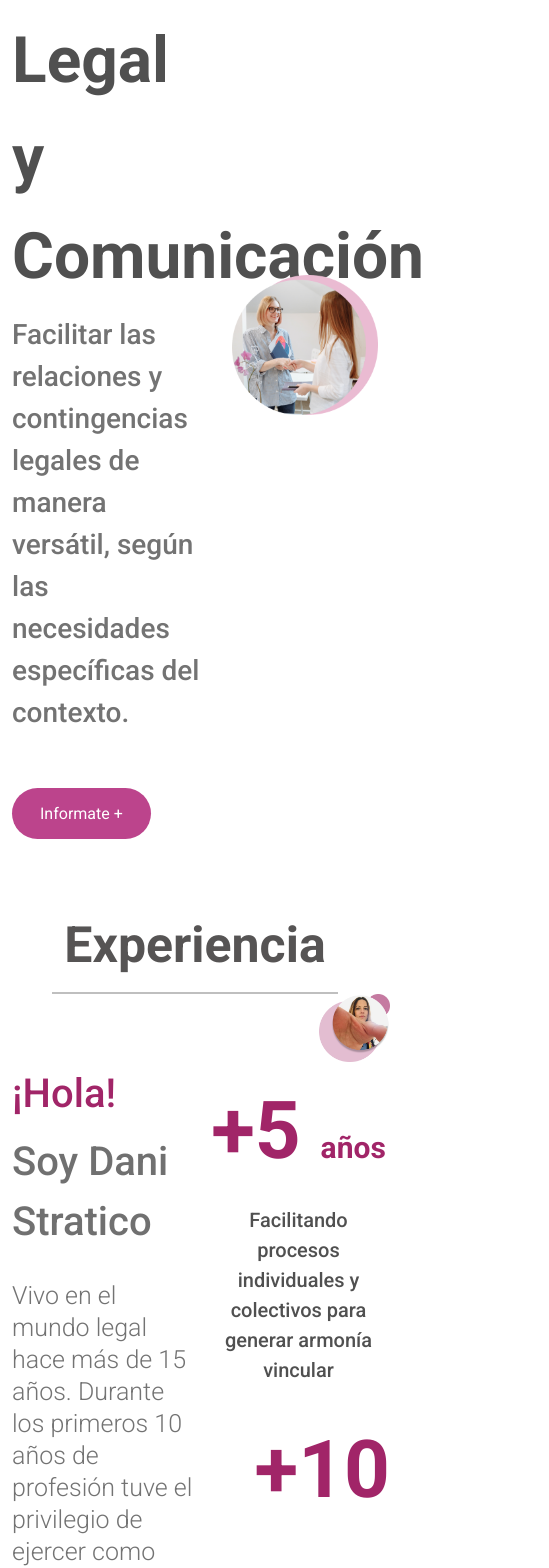
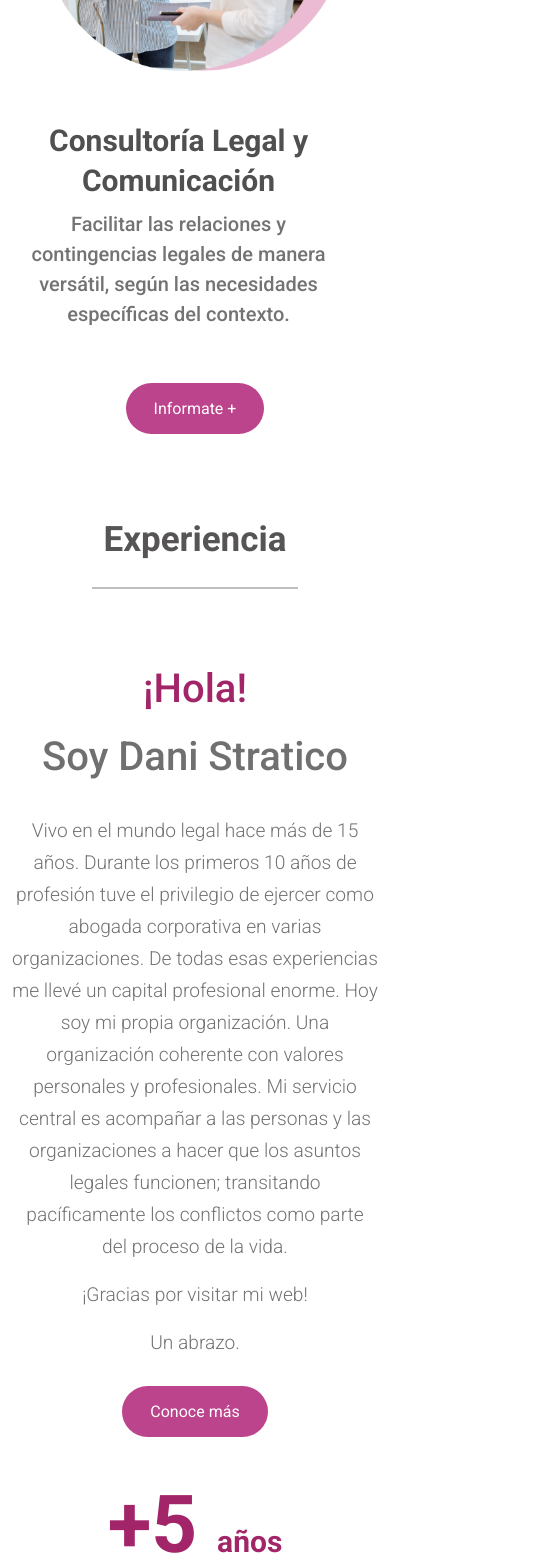
Before and after one commit to brian-exe/DanielaStraticoProyecto, a React (Create React App) app: page / in a window 390 px wide. Shown: the part 360-1928 px from the top of the page, 549 px wide, since content can reach past the window. Built offline with nearby package versions, Linux system fonts and the light colour scheme.

Commit message:
desarrollo del responsive (Casi terminado)

```diff
--- a/src/components/experience/experience.jsx
+++ b/src/components/experience/experience.jsx
@@ -10,7 +10,7 @@ function Experience() {
                     <h2 className='title-exp'>Experiencia</h2>
                 </div>
             </Row>
-            <Row>
+            <div className="container-experiencia-text-img">
                 <Col className="text-exp">
                     <Row>
                         <h3 className="text-primary-color text-title">¡Hola!</h3>
@@ -29,7 +29,7 @@ function Experience() {
                 </Col>
                 <Col className="cont-text-img-exp">
                     <Row className="img-exp"> <img src={expImg} alt="" /></Row>
-                    <Row>
+                    <div className="container-experience-years">
                         <Col className="container-years">
                             <Row className="text-primary-color container-years-exp "> <h1 className="years-exp">+5 <span className="years-text-exp">años</span></h1> </Row>
                             <Row> <Col> <p className="description-years">Facilitando procesos individuales y colectivos para generar armonía vincular</p> </Col> </Row>
@@ -38,9 +38,9 @@ function Experience() {
                             <Row className="text-primary-color container-years-exp "> <h1 className="years-exp">+10 <span className="years-text-exp">años</span></h1></Row>
                             <Row> <Col> <p className="description-years">Desarrollándome en la industria legal en materia de derecho privado</p> </Col> </Row>
                         </Col>
-                    </Row>
+                    </div>
                 </Col>
-            </Row>
+            </div>
         </Container>
     );
 }
--- a/src/components/services/service-card.jsx
+++ b/src/components/services/service-card.jsx
@@ -4,11 +4,10 @@ import React from 'react';
 function ServiceCard({title, text, imgSrc}) {
     return (
         // por alguna razon no toma los estilos a partir de la clase, por eso los puse a mano aca
-        <Card className="service-card" style={{ width:'350px', height:'fit-content', borderRadius:'52px', boxShadow:'0px 10px 15px rgba(0, 0, 0, 0.64)', padding:'30px'}}>
-            <Card.Img variant="top" src={imgSrc} style={{width:'200px', marginRight:'auto', marginLeft:'auto', padding:'40px 20px' }}/>
+        <Card className="service-card">
+            <Card.Img variant="top" src={imgSrc}/>
             <div style={{textAlign:'center'}}>
                 <Card.Title className="text-primary-color" style={{ color: '#A12568'}} >{title}</Card.Title>
-                <Button size='sm' className="rounded-circle" style={{ borderColor: '#A12568' ,backgroundColor: '#A12568', marginTop:'60px'}}  variant="primary">+</Button>
             </div>
         </Card>
     );
--- a/src/components/services/service-modal.jsx
+++ b/src/components/services/service-modal.jsx
@@ -1,6 +1,6 @@
 import React from 'react'
 
-export const modal = () => {
+export const Modal = () => {
   return (
     <div>
 
--- a/src/style/experience/_experience.scss
+++ b/src/style/experience/_experience.scss
@@ -8,7 +8,10 @@
   max-height: 80%;
   max-width: 100%;
 }
-
+.container-experiencia-text-img {
+  display: flex;
+  flex-direction: row;
+}
 .title-exp {
   color: rgba(86, 84, 84, 1);
   font-weight: 700;
@@ -105,3 +108,8 @@
 .container-bt-sm {
   margin-top: 25px;
 }
+
+.container-experience-years {
+  display: flex;
+  flex-direction: row;
+}
--- a/src/style/hero/_hero.scss
+++ b/src/style/hero/_hero.scss
@@ -1,8 +1,7 @@
 .container-hero {
     display: flex;
-    // margin-top: 100px;
     align-items: center;
-
+    flex-direction: row;
     & img {
         max-width: 100%;
     }
--- a/src/style/mediaQ/_mediasQ.scss
+++ b/src/style/mediaQ/_mediasQ.scss
@@ -1,5 +1,199 @@
-@media only screen and (max-width : 1522px) {
+/* iPhone 4 ----------- */
+@media only screen and (max-width:319px) {}
+
+/* Smartphones (portrait and landscape) ----------- */
+@media only screen and (min-width : 280px) and (max-width : 800px) {
+    .navbar {
+        margin: 3rem 1rem;
+    }
+
+    .navbar-brand {
+        font-size: 1.6rem;
+    }
+
+    .container-hero {
+        flex-direction: column-reverse;
+        justify-content: center;
+
+        & img {
+            padding: 0 2rem;
+        }
+    }
+
     .lg-title-hero {
-        font-size: 4rem;
+        text-align: center;
+        font-size: 1.875rem;
+        line-height: 40px;
+    }
+
+    .container-text-hero {
+        width: 90%;
+    }
+
+    .text-hero {
+        font-size: 20px;
+        text-align: center;
+    }
+
+    .container-btn {
+        margin-right: auto;
+        margin-left: auto;
+        width: fit-content;
+    }
+
+    .container-experiencia-text-img {
+        flex-direction: column;
+    }
+
+    .title-exp {
+        font-size: 35px;
+    }
+
+    .text-title {
+        text-align: center;
+    }
+
+    .text-nombre {
+        text-align: center;
+    }
+
+    .text-presentacion {
+        text-align: center;
+
+        font-size: 1.2rem;
+    }
+
+    .container-experience-years {
+        flex-direction: column;
+        margin: 2rem 0;
+    }
+
+    .img-exp {
+        margin: 0;
+    }
+
+    .container-bt-sm {
+        width: fit-content;
+        margin-right: auto;
+        margin-left: auto;
+    }
+
+    .cont-text-img-exp {
+        display: flex;
+        flex-direction: column-reverse;
+    }
+
+    .service-card {
+        margin: 1rem 0;
+    }
+
+    .services-cards-container {
+        margin-top: 1rem;
+    }
+
+    .content-contact {
+        flex-direction: column;
+    }
+
+    footer {
+        flex-direction: column;
     }
 }
+
+/* iPads (portrait and landscape) ----------- */
+@media only screen and (min-width : 801px) and (max-width : 1023px) {
+    .lg-title-hero {
+        font-size: 2rem;
+        line-height: unset;
+    }
+
+    .container-btn {
+        margin-top: 2rem;
+    }
+
+    .text-hero {
+        font-size: 1.4rem;
+    }
+
+    .container-text-hero {
+        width: 90%;
+    }
+
+    .text-presentacion {
+        font-size: 20px;
+    }
+
+    .title-exp {
+        font-size: 40px;
+    }
+
+    .description-years {
+        font-size: 20px;
+    }
+
+    .container-experiencia-text-img {
+        flex-direction: column;
+    }
+
+    .cont-text-img-exp {
+        margin-top: 5rem;
+        display: flex;
+        flex-direction: row;
+    }
+
+    .years-exp {
+        font-size: 50px;
+    }
+
+    .img-exp {
+        margin: 0;
+    }
+
+    .service-card {
+        width: 30%;
+    }
+}
+
+@media only screen and (min-width : 992px) and (max-width : 1024px) {}
+
+@media only screen and (min-width : 1025px) and (max-width : 1121px) {
+    .lg-title-hero {
+        font-size: 2.5rem;
+    }
+
+    .container-btn {
+        margin-top: 2rem;
+    }
+
+    .container-text-hero {
+        width: 90%;
+    }
+
+    .text-presentacion {
+        font-size: 20px;
+    }
+
+    .title-exp {
+        font-size: 40px;
+    }
+
+    .description-years {
+        font-size: 20px;
+    }
+}
+
+@media only screen and (min-width : 1122px) and (max-width : 1137px) {}
+
+
+@media only screen and (min-width : 1138px) and (max-width : 1423px) {
+    .lg-title-hero {
+        font-size: 3rem;
+    }
+}
+
+/* Desktops and laptops ----------- */
+@media only screen and (min-width : 1224px) and (max-width: 1823px) {}
+
+
+/* Large screens ----------- */
+@media only screen and (min-width : 1824px) {}
--- a/src/style/style.css
+++ b/src/style/style.css
@@ -49,6 +49,10 @@ a:hover {
   -webkit-box-align: center;
       -ms-flex-align: center;
           align-items: center;
+  -webkit-box-orient: horizontal;
+  -webkit-box-direction: normal;
+      -ms-flex-direction: row;
+          flex-direction: row;
 }
 
 .container-hero img {
@@ -118,6 +122,16 @@ a:hover {
 .container-exp img {
   max-height: 80%;
   max-width: 100%;
+}
+
+.container-experiencia-text-img {
+  display: -webkit-box;
+  display: -ms-flexbox;
+  display: flex;
+  -webkit-box-orient: horizontal;
+  -webkit-box-direction: normal;
+      -ms-flex-direction: row;
+          flex-direction: row;
 }
 
 .title-exp {
@@ -229,6 +243,16 @@ a:hover {
   margin-top: 25px;
 }
 
+.container-experience-years {
+  display: -webkit-box;
+  display: -ms-flexbox;
+  display: flex;
+  -webkit-box-orient: horizontal;
+  -webkit-box-direction: normal;
+      -ms-flex-direction: row;
+          flex-direction: row;
+}
+
 .services-cards-container {
   display: -webkit-box;
   display: -ms-flexbox;
@@ -236,6 +260,21 @@ a:hover {
   -ms-flex-pack: distribute;
       justify-content: space-around;
   margin-top: 5.375rem;
+}
+
+.service-card {
+  width: 350px;
+  border-radius: 52px;
+  -webkit-box-shadow: 0px 10px 15px rgba(0, 0, 0, 0.64);
+          box-shadow: 0px 10px 15px rgba(0, 0, 0, 0.64);
+  padding: 30px;
+}
+
+.card-img-top {
+  width: 80%;
+  margin-right: auto;
+  margin-left: auto;
+  padding: 40px 20px;
 }
 
 .container-contact {
@@ -285,9 +324,189 @@ footer {
           justify-content: flex-end;
 }
 
-@media only screen and (max-width: 1522px) {
+/* iPhone 4 ----------- */
+/* Smartphones (portrait and landscape) ----------- */
+@media only screen and (min-width: 280px) and (max-width: 800px) {
+  .navbar {
+    margin: 3rem 1rem;
+  }
+  .navbar-brand {
+    font-size: 1.6rem;
+  }
+  .container-hero {
+    -webkit-box-orient: vertical;
+    -webkit-box-direction: reverse;
+        -ms-flex-direction: column-reverse;
+            flex-direction: column-reverse;
+    -webkit-box-pack: center;
+        -ms-flex-pack: center;
+            justify-content: center;
+  }
+  .container-hero img {
+    padding: 0 2rem;
+  }
   .lg-title-hero {
-    font-size: 4rem;
+    text-align: center;
+    font-size: 1.875rem;
+    line-height: 40px;
+  }
+  .container-text-hero {
+    width: 90%;
+  }
+  .text-hero {
+    font-size: 20px;
+    text-align: center;
+  }
+  .container-btn {
+    margin-right: auto;
+    margin-left: auto;
+    width: -webkit-fit-content;
+    width: -moz-fit-content;
+    width: fit-content;
+  }
+  .container-experiencia-text-img {
+    -webkit-box-orient: vertical;
+    -webkit-box-direction: normal;
+        -ms-flex-direction: column;
+            flex-direction: column;
+  }
+  .title-exp {
+    font-size: 35px;
+  }
+  .text-title {
+    text-align: center;
+  }
+  .text-nombre {
+    text-align: center;
+  }
+  .text-presentacion {
+    text-align: center;
+    font-size: 1.2rem;
+  }
+  .container-experience-years {
+    -webkit-box-orient: vertical;
+    -webkit-box-direction: normal;
+        -ms-flex-direction: column;
+            flex-direction: column;
+    margin: 2rem 0;
+  }
+  .img-exp {
+    margin: 0;
+  }
+  .container-bt-sm {
+    width: -webkit-fit-content;
+    width: -moz-fit-content;
+    width: fit-content;
+    margin-right: auto;
+    margin-left: auto;
+  }
+  .cont-text-img-exp {
+    display: -webkit-box;
+    display: -ms-flexbox;
+    display: flex;
+    -webkit-box-orient: vertical;
+    -webkit-box-direction: reverse;
+        -ms-flex-direction: column-reverse;
+            flex-direction: column-reverse;
+  }
+  .service-card {
+    margin: 1rem 0;
+  }
+  .services-cards-container {
+    margin-top: 1rem;
+  }
+  .content-contact {
+    -webkit-box-orient: vertical;
+    -webkit-box-direction: normal;
+        -ms-flex-direction: column;
+            flex-direction: column;
+  }
+  footer {
+    -webkit-box-orient: vertical;
+    -webkit-box-direction: normal;
+        -ms-flex-direction: column;
+            flex-direction: column;
   }
 }
+
+/* iPads (portrait and landscape) ----------- */
+@media only screen and (min-width: 801px) and (max-width: 1023px) {
+  .lg-title-hero {
+    font-size: 2rem;
+    line-height: unset;
+  }
+  .container-btn {
+    margin-top: 2rem;
+  }
+  .text-hero {
+    font-size: 1.4rem;
+  }
+  .container-text-hero {
+    width: 90%;
+  }
+  .text-presentacion {
+    font-size: 20px;
+  }
+  .title-exp {
+    font-size: 40px;
+  }
+  .description-years {
+    font-size: 20px;
+  }
+  .container-experiencia-text-img {
+    -webkit-box-orient: vertical;
+    -webkit-box-direction: normal;
+        -ms-flex-direction: column;
+            flex-direction: column;
+  }
+  .cont-text-img-exp {
+    margin-top: 5rem;
+    display: -webkit-box;
+    display: -ms-flexbox;
+    display: flex;
+    -webkit-box-orient: horizontal;
+    -webkit-box-direction: normal;
+        -ms-flex-direction: row;
+            flex-direction: row;
+  }
+  .years-exp {
+    font-size: 50px;
+  }
+  .img-exp {
+    margin: 0;
+  }
+  .service-card {
+    width: 30%;
+  }
+}
+
+@media only screen and (min-width: 1025px) and (max-width: 1121px) {
+  .lg-title-hero {
+    font-size: 2.5rem;
+  }
+  .container-btn {
+    margin-top: 2rem;
+  }
+  .container-text-hero {
+    width: 90%;
+  }
+  .text-presentacion {
+    font-size: 20px;
+  }
+  .title-exp {
+    font-size: 40px;
+  }
+  .description-years {
+    font-size: 20px;
+  }
+}
+
+@media only screen and (min-width: 1138px) and (max-width: 1423px) {
+  .lg-title-hero {
+    font-size: 3rem;
+  }
+}
+
+/* Desktops and laptops ----------- */
+/* Large screens ----------- */
 /*# sourceMappingURL=style.css.map */
```
Also changed, not shown: src/components/services/services.jsx (+5 -5 lines), src/style/services/_services.scss (+14 -0 lines), 1 other file (tests, documents, lock files or other folders).
